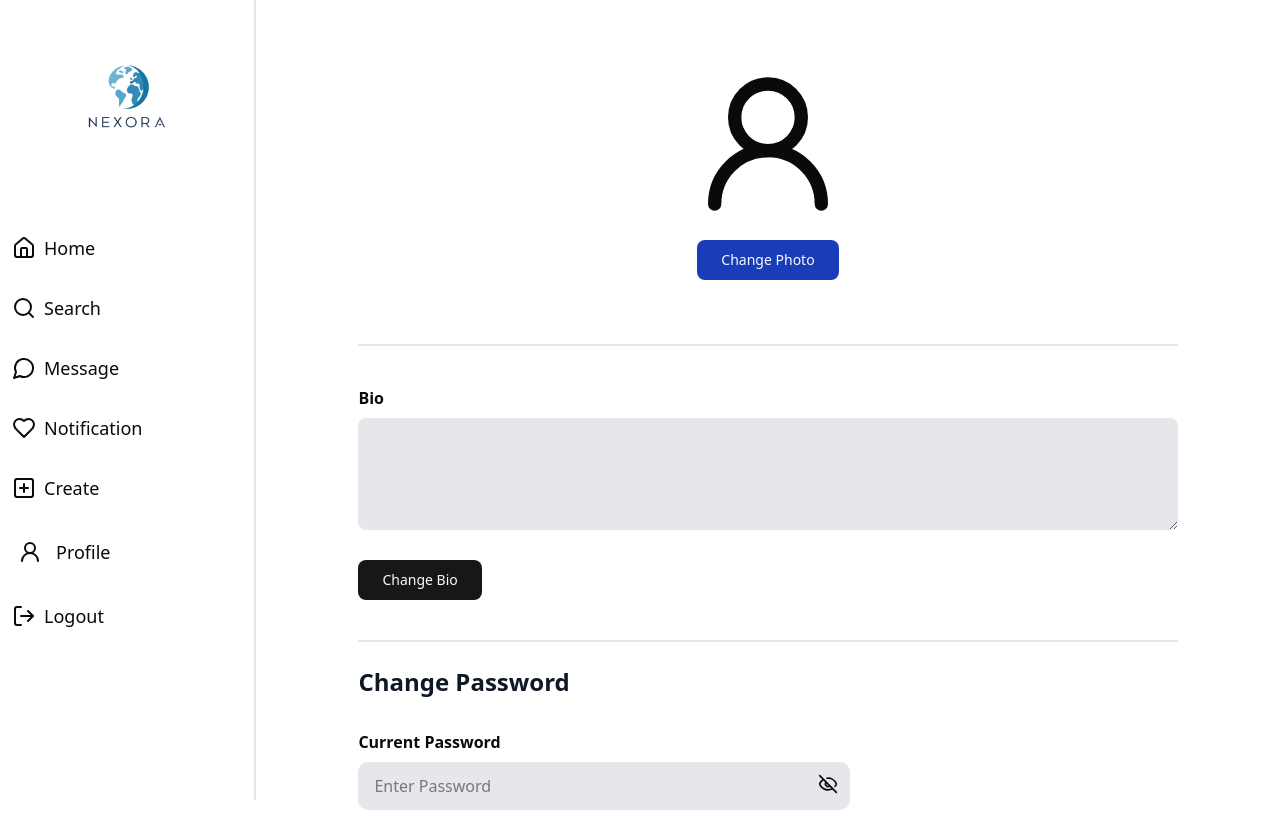
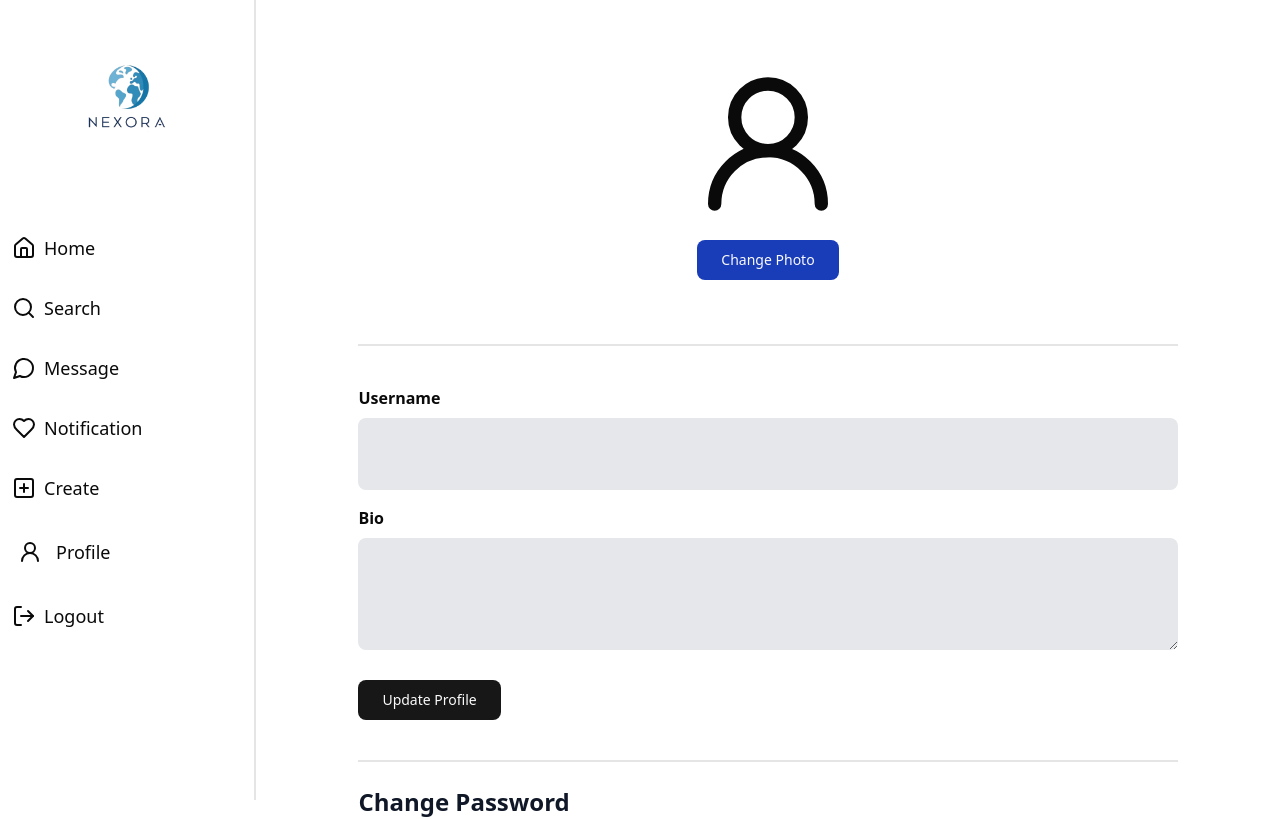
Before and after one commit to DannyLurker/Social-Media-App, a Next.js app in the folder frontend/: page /edit-profile in a window 1280 px wide. Shown: the top 819 px of the page. Built offline with nearby package versions, Linux system fonts and the light colour scheme; no server answers.

Commit message:
feat: enhance edit profile functionality to include username update

```diff
--- a/frontend/app/edit-profile/page.tsx
+++ b/frontend/app/edit-profile/page.tsx
@@ -26,6 +26,7 @@ const page = () => {
   const [selectedImage, setSelectedImage] = useState<string | null>(
     user?.profilePicture || null
   );
+  const [username, setUsername] = useState(user?.username || "");
   const [bio, setBio] = useState(user?.bio || "");
   const [currentPassword, setCurrentPassword] = useState("");
   const [newPassword, setNewPassword] = useState("");
@@ -51,6 +52,7 @@ const page = () => {
     const formData = new FormData();
     formData.append("bio", bio);
 
+    formData.append("username", username);
     if (fileInputRef.current?.files?.[0]) {
       formData.append("profilePicture", fileInputRef.current?.files?.[0]);
     }
@@ -150,21 +152,30 @@ const page = () => {
             </div>
           </div>
           <div className="mt-10 border-b-2 pb-10">
-            <label htmlFor="bio" className="block font-bold mb-2 ">
+            <label htmlFor="username" className="block font-bold mb-2 ">
+              Username
+            </label>
+            <input
+              type="text"
+              value={username}
+              onChange={(e) => setUsername(e.target.value)}
+              className="w-full bg-gray-200 outline-none p-6 rounded-md mb-4"
+            />
+            <label htmlFor="bio" className="block font-bold mb-2">
               Bio
             </label>
             <textarea
               value={bio}
               onChange={(e) => setBio(e.target.value)}
               className="w-full h-[7rem] bg-gray-200 outline-none p-6 rounded-md"
-            ></textarea>
+            />
             <LoadingButton
               isLoading={isloading}
               size={"lg"}
               className="mt-6"
               onClick={handleUpdateProfile}
             >
-              Change Bio
+              Update Profile
             </LoadingButton>
           </div>
           <div>
```
Also changed, not shown: 2 other files (tests, documents, lock files or other folders).
